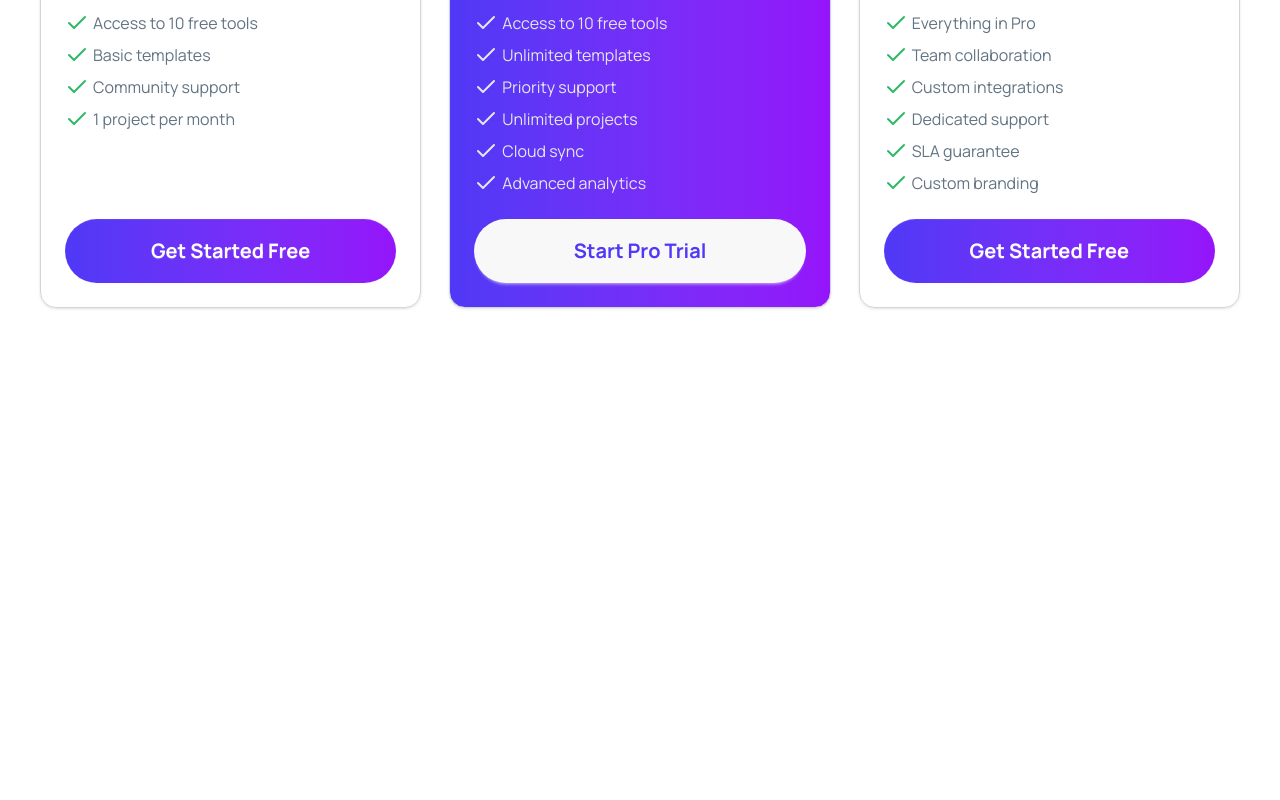
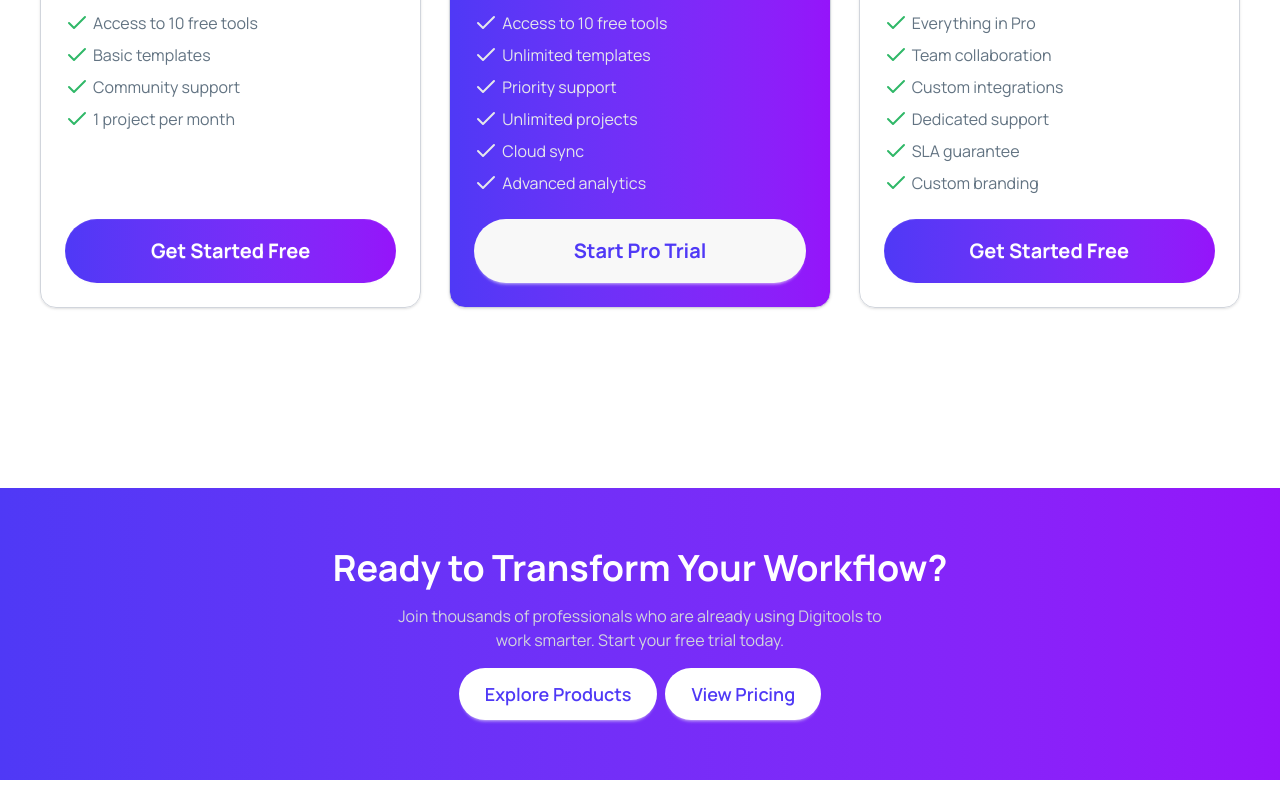
Before and after one commit to LingkonDash/digitools-platform, a React (Vite) app: page / in a window 1280 px wide. Shown: the part 3385-4185 px from the top of the page. Before the commit the page ends 3853 px from the top, so only its background shows below. Built offline with nearby package versions, Linux system fonts and the light colour scheme.

Commit message:
added workflow section

```diff
--- a/src/App.jsx
+++ b/src/App.jsx
@@ -3,6 +3,7 @@ import MainSection from "./components/body/mainSection/MainSection"
 import PricingSection from "./components/body/PricingSection"
 import SateSection from "./components/body/SateSection"
 import StepsSection from "./components/body/StepsSection"
+import WorkflowSection from "./components/body/WorkflowSection"
 import Navbar from "./components/navbar/Navbar"
 
 
@@ -24,6 +25,7 @@ function App() {
 
         <StepsSection />
         <PricingSection />
+        <WorkflowSection />
 
       </main>
 
--- a/src/components/body/HeroSection.jsx
+++ b/src/components/body/HeroSection.jsx
@@ -28,11 +28,11 @@ const HeroSection = () => {
         </div>
 
         <div className='flex flex-wrap mt-5 gap-4'>
-          <button className='p-4 lg:p-6 text-lg rounded-full btn border-none font-semibold text-white bg-linear-to-r from-gradient-start to-gradient-end'>
+          <button className='p-4 lg:p-6 md:text-lg rounded-full btn border-none font-semibold text-white bg-linear-to-r from-gradient-start to-gradient-end'>
             Explore Products
           </button>
 
-          <button className='p-4 lg:p-6 text-lg rounded-full btn hover:bg-base-100 border-2 font-semibold border-gradient-end'>
+          <button className='p-4 lg:p-6 md:text-lg rounded-full btn hover:bg-base-100 border-2 font-semibold border-gradient-end'>
             <img src={play} alt="" />
             <span className="bg-linear-to-r from-gradient-start to-gradient-end bg-clip-text text-transparent">
               Watch Demo
--- /dev/null
+++ b/src/components/body/WorkflowSection.jsx
@@ -0,0 +1,30 @@
+import React from 'react';
+
+const WorkflowSection = () => {
+  return (
+    <section className='py-5'>
+
+      <div className='bg-linear-to-l px-5 gap-4 to-gradient-start from-gradient-end py-15 flex flex-col justify-center items-center text-center'>
+
+        <h2 className='font-bold text-white text-3xl md:text-4xl'>Ready to Transform Your Workflow?</h2>
+
+        <p className='text-gray-300 max-w-lg'>Join thousands of professionals who are already using Digitools to work smarter. Start your free trial today.</p>
+
+        <div>
+          <div className='flex flex-wrap gap-2'>
+            <button className='p-4 lg:p-6 transition-all duration-300 md:text-lg rounded-full btn border-2 border-transparent hover:border-white hover:bg-linear-to-r hover:from-gradient-start hover:to-gradient-end hover:text-white font-semibold text-gradient-start bg-base-100'>
+              Explore Products
+            </button>
+            <button className='p-4 lg:p-6 transition-all duration-300 md:text-lg rounded-full btn border-2 border-transparent hover:border-white hover:bg-linear-to-r hover:from-gradient-start hover:to-gradient-end hover:text-white font-semibold text-gradient-start bg-base-100'>
+              View Pricing
+            </button>
+          </div>
+        </div>
+
+      </div>
+
+    </section>
+  );
+};
+
+export default WorkflowSection;
```
